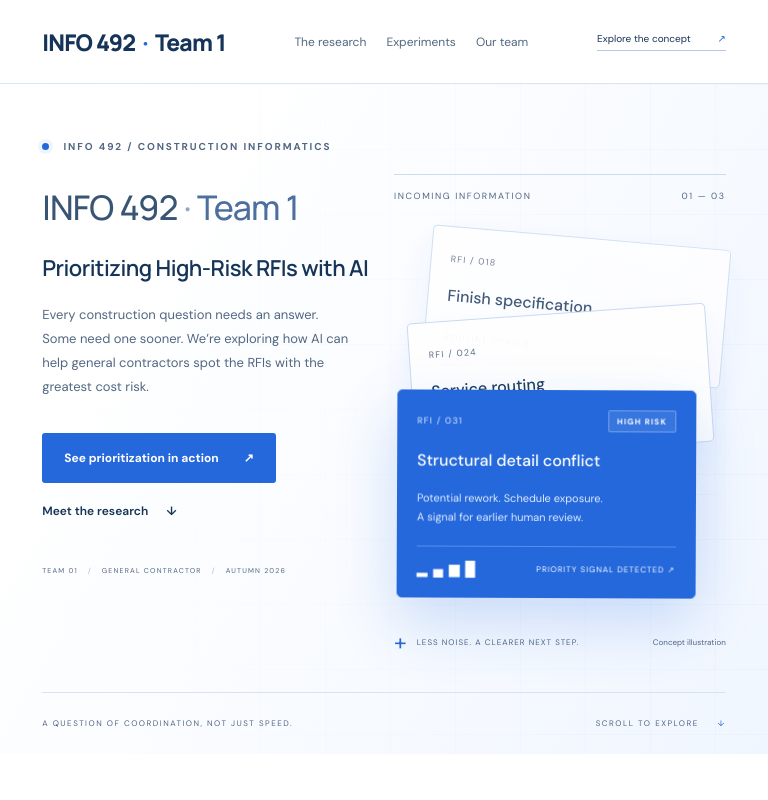
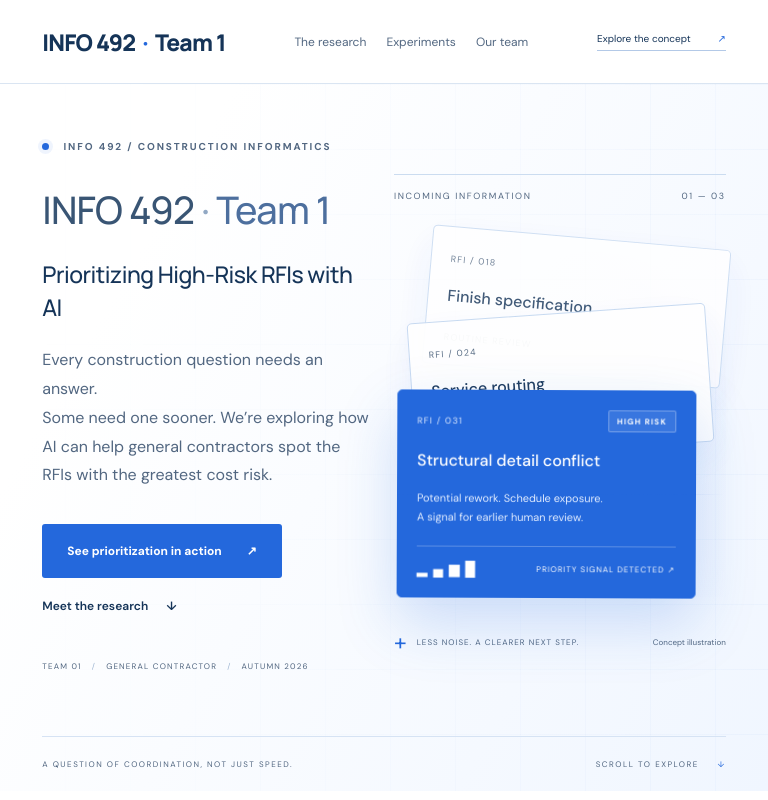
Before and after one commit to LazyDonuts/info492, a plain HTML site: page index.html in a window 768 px wide. Shown: the top 800 px of the page. Drawn offline with Linux system fonts and the light colour scheme.

Commit message:
Balance hero text scale with request illustration

```diff
--- a/css/style.css
+++ b/css/style.css
@@ -196,7 +196,7 @@ h3 {
   color: var(--muted);
 }
 .hero h1 {
-  font-size: clamp(34px, 3.3vw, 46px);
+  font-size: clamp(42px, 4vw, 58px);
   line-height: 1.25;
   letter-spacing: -1.1px;
   margin: 32px 0 24px;
@@ -207,11 +207,11 @@ h3 {
   color: #4d6f9e;
 }
 .hero-description {
-  font-size: 15px;
-
-  color: var(--muted);
-  max-width: 470px;
-  line-height: 1.85;
+  font-size: 18px;
+
+  color: var(--muted);
+  max-width: 550px;
+  line-height: 1.8;
 }
 .hero-actions {
   display: flex;
@@ -1486,12 +1486,12 @@ h3 {
 }
 .hero-subtitle {
   font-family: var(--display);
-  font-size: 22px;
-  font-weight: 600;
-  line-height: 1.4;
+  font-size: 27px;
+  font-weight: 500;
+  line-height: 1.45;
   letter-spacing: -0.5px;
-  margin: 0 0 20px;
-  max-width: 480px;
+  margin: 0 0 22px;
+  max-width: 560px;
 }
 .hero h1 .title-separator {
   color: #91a8c4;
@@ -1556,3 +1556,44 @@ h3 {
 .full-thesis .text-link {
   margin-top: 20px;
 }
+
+.hero-actions .button {
+  font-size: 14px;
+  padding: 19px 25px;
+}
+.hero-actions .text-link {
+  font-size: 14px;
+}
+.hero-copy .hero-meta {
+  font-size: 10px;
+}
+@media (min-width: 721px) and (max-width: 1000px) {
+  .hero h1 {
+    font-size: 38px;
+  }
+  .hero-subtitle {
+    font-size: 23px;
+  }
+  .hero-description {
+    font-size: 16px;
+  }
+  .hero-actions .button,
+  .hero-actions .text-link {
+    font-size: 12px;
+  }
+  .hero-copy .hero-meta {
+    font-size: 8px;
+  }
+}
+@media (max-width: 720px) {
+  .hero-actions .button {
+    font-size: 11px;
+    padding: 16px;
+  }
+  .hero-actions .text-link {
+    font-size: 11px;
+  }
+  .hero-copy .hero-meta {
+    font-size: 8px;
+  }
+}
```
